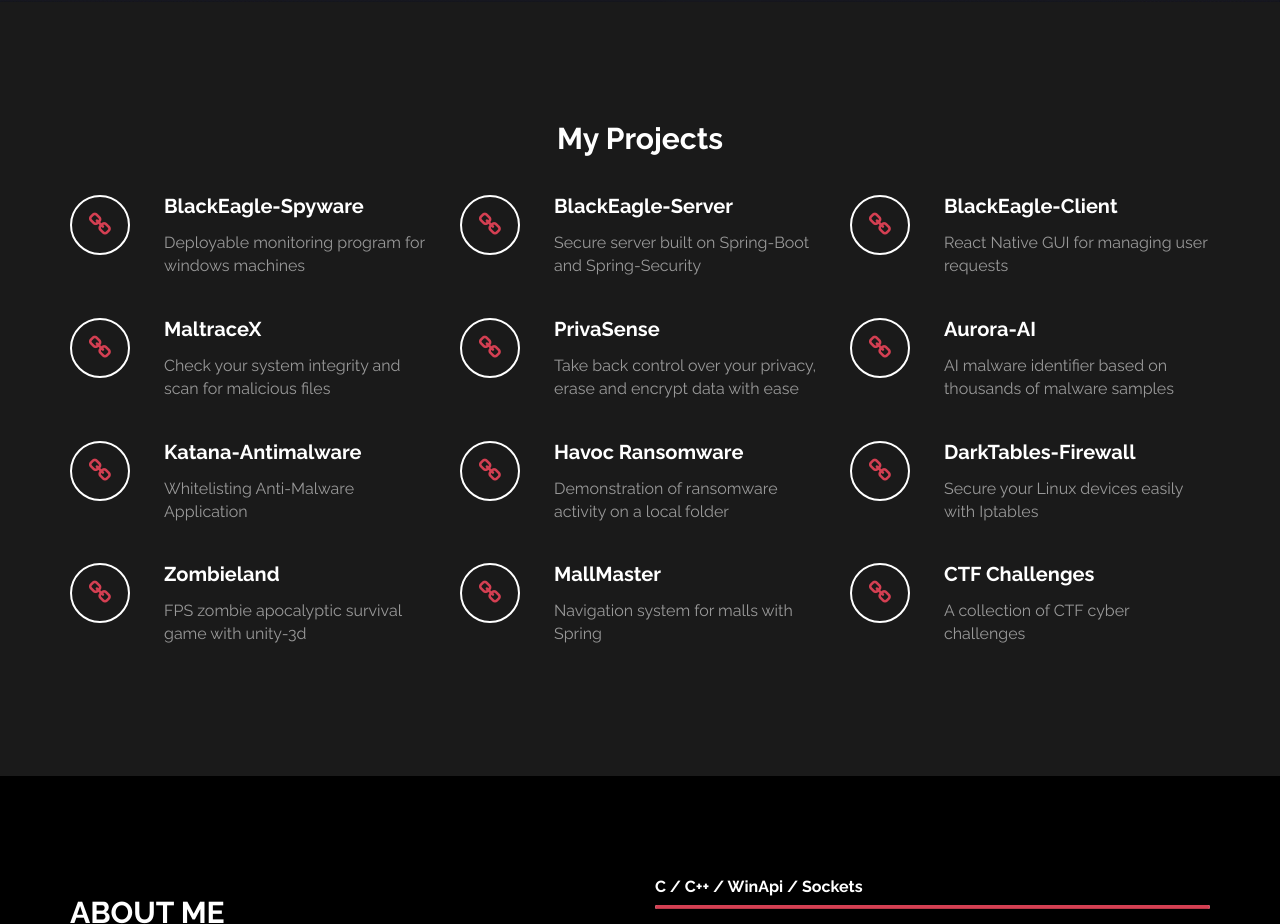
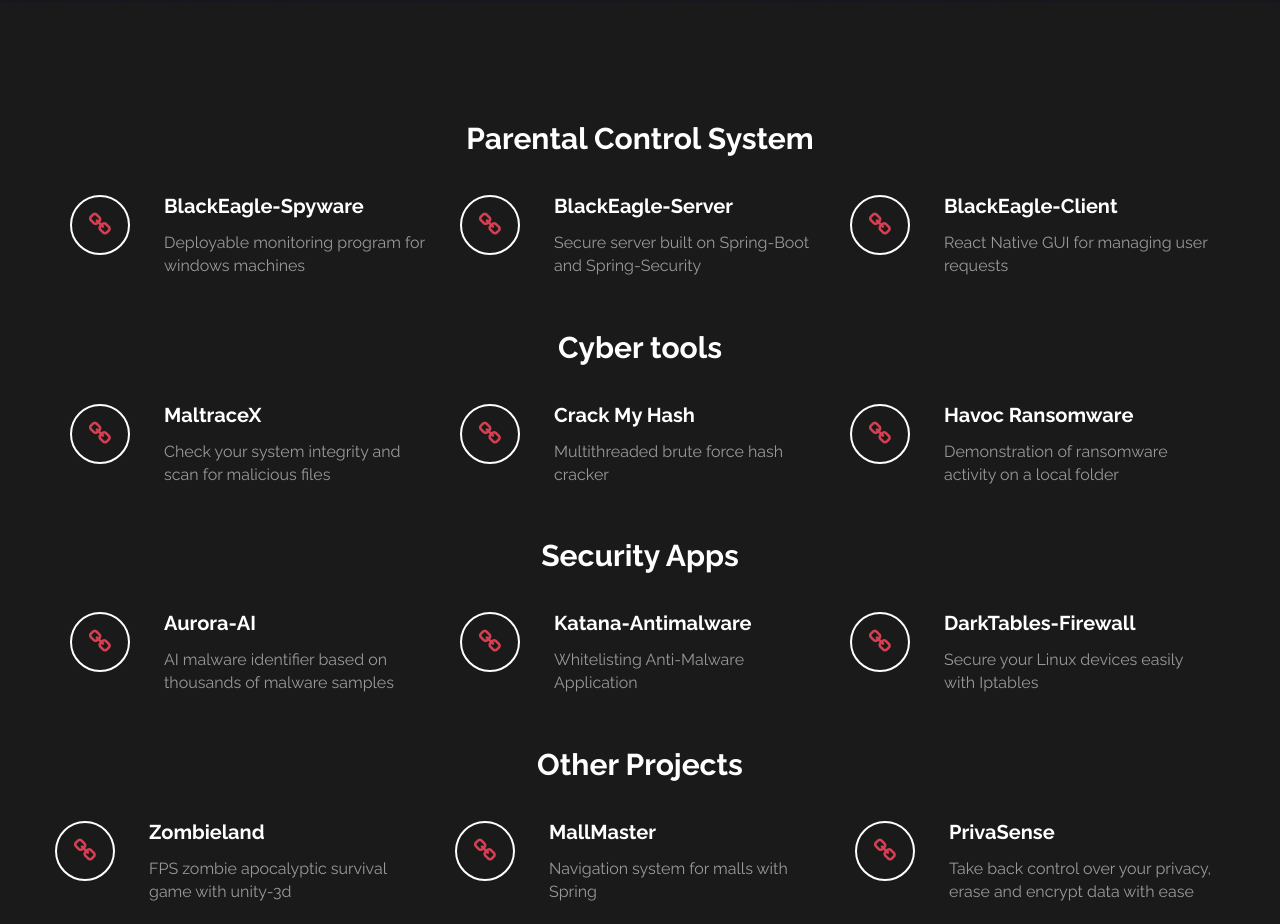
Before and after one commit to ramirak/infinisec.github.io, a plain HTML site: page index.html in a window 1280 px wide. Shown: the part 640-1564 px from the top of the page. Drawn offline with Linux system fonts and the light colour scheme.

Commit message:
small changes

```diff
--- a/index.html
+++ b/index.html
@@ -51,10 +51,9 @@
 			<div class="container">
 				<div class="row">
 					<div class="col-md-12 wow bounce">
-						<h2>My Projects</h2>
+						<h2>Parental Control System</h2>
 					</div>
                 </div>
-
                 <div class="row">
 					<div class="col-md-4 col-xs-11 wow fadeInUp" data-wow-delay="0.6s">
 						<div class="media">
@@ -91,6 +90,14 @@
 						</div>
 					</div>
                     </div>
+                </br>
+
+				<div class="row">
+					<div class="col-md-12 wow bounce">
+						<h2>Cyber tools</h2>
+					</div>
+                </div>
+
 				<div class="row">
 					<div class="col-md-4 col-xs-11 wow fadeInUp" data-wow-delay="0.6s">
 						<div class="media">
@@ -106,14 +113,34 @@
 					<div class="col-md-4 col-xs-11 wow fadeInUp" data-wow-delay="0.6s">
 						<div class="media">
 							<div class="media-object media-left">
-								<a href = "https://github.com/ramirak/PrivaSense"><i class="fa fa-link"></i></a>
+								<a href = "https://github.com/ramirak/CrackMyHash"><i class="fa fa-link"></i></a>
 							</div>
 							<div class="media-body">
-								<h3 class="media-heading">PrivaSense</h3>
-								<p>Take back control over your privacy, erase and encrypt data with ease</p>
+								<h3 class="media-heading">Crack My Hash</h3>
+								<p>Multithreaded brute force hash cracker</p>
 							</div>
 						</div>
 					</div>
+					<div class="col-md-4 col-xs-11 wow fadeInUp" data-wow-delay="0.6s">
+						<div class="media">
+							<div class="media-object media-left">
+								<a href = "https://github.com/ramirak/Havoc-Ransomware"><i class="fa fa-link"></i></a>
+							</div>
+							<div class="media-body">
+								<h3 class="media-heading">Havoc Ransomware</h3>
+								<p>Demonstration of ransomware activity on a local folder</p>
+							</div>
+						</div>
+					</div>
+				</div>
+
+				</br>
+				<div class="row">
+					<div class="col-md-12 wow bounce">
+						<h2>Security Apps</h2>
+					</div>
+                </div>
+				<div class="row">
 				<div class="col-md-4 col-xs-11 wow fadeInUp" data-wow-delay="0.6s">
 						<div class="media">
 							<div class="media-object media-left">
@@ -125,8 +152,6 @@
 							</div>
 						</div>
 				</div>
-                    </div>
-					<div class="row">
 				<div class="col-md-4 col-xs-11 wow fadeInUp" data-wow-delay="0.6s">
 						<div class="media">
 							<div class="media-object media-left">
@@ -141,18 +166,6 @@
 					<div class="col-md-4 col-xs-11 wow fadeInUp" data-wow-delay="0.6s">
 						<div class="media">
 							<div class="media-object media-left">
-								<a href = "https://github.com/ramirak/Havoc-Ransomware"><i class="fa fa-link"></i></a>
-							</div>
-							<div class="media-body">
-								<h3 class="media-heading">Havoc Ransomware</h3>
-								<p>Demonstration of ransomware activity on a local folder</p>
-							</div>
-						</div>
-					</div>
-
-					<div class="col-md-4 col-xs-11 wow fadeInUp" data-wow-delay="0.6s">
-						<div class="media">
-							<div class="media-object media-left">
 								<a href = "https://github.com/ramirak/DarkTables-Firewall"><i class="fa fa-link"></i></a>
 							</div>
 							<div class="media-body">
@@ -162,6 +175,15 @@
 						</div>
 					</div>
 				</div>
+				</br>
+
+				<div class="row">
+					<div class="col-md-12 wow bounce">
+						<h2>Other Projects</h2>
+					</div>
+                </div>
+
+				<div class="row">
 					<div class="row">
 						<div class="col-md-4 col-xs-11 wow fadeInUp" data-wow-delay="0.6s">
 							<div class="media">
@@ -189,14 +211,15 @@
 						<div class="col-md-4 col-xs-11 wow fadeInUp" data-wow-delay="0.6s">
 						<div class="media">
 							<div class="media-object media-left">
-								<a href = "https://github.com/ramirak/Cyber-security-CTF-2021"><i class="fa fa-link"></i></a>
+								<a href = "https://github.com/ramirak/PrivaSense"><i class="fa fa-link"></i></a>
 							</div>
 							<div class="media-body">
-								<h3 class="media-heading">CTF Challenges</h3>
-								<p>A collection of CTF cyber challenges</p>
+								<h3 class="media-heading">PrivaSense</h3>
+								<p>Take back control over your privacy, erase and encrypt data with ease</p>
 							</div>
 						</div>
 					</div>
+
 				</div>
 			</div>
 		</div>
@@ -363,25 +386,6 @@
 		<!-- end work -->
 
 
-<!-- start portfolio -->
-		<div id="portfolio" class="section">
-			<div class="container">
-				<div class="row">
-					<h2 class="wow bounce">Screenshots</h2>
-					<div class="col-md-12">
-						<img src="images/aurora-demo.png" alt="aurora-demo" width="500" height="300">
-						<img src="images/screenshot-privasense.png" alt="privasense" width="500" height="300">
-					</div>
-					<div class="col-md-12">
-						<br>
-						<img src="images/screenshot-katana.png" alt="katana-antimalware" width="500" height="300">
-						<img src="images/screenshot-maltraceX.png" alt="maltraceX" width="500" height="300">
-					</div>
-				</div>
-			</div>
-		</div>
-		<!-- end portfolio -->
-
 		<!-- start contact -->
 		<div id="contact" class="section">
 			<div class="container">
```
Lines whose indentation alone changed are shown as unchanged.
